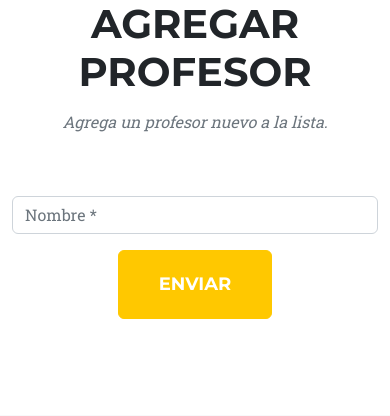
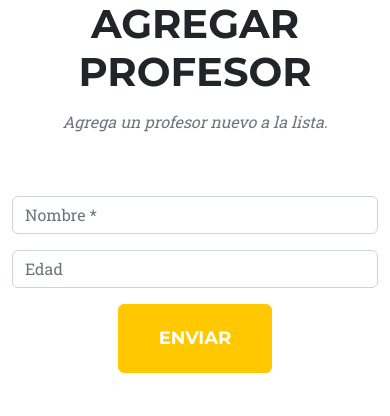
Before and after one commit to DiegoDrutman08/MiProyecto, a Django app: page / in a window 390 px wide. Shown: the part 1778-2194 px from the top of the page. Run offline with Django 5.2, Linux system fonts and the light colour scheme; some libraries are stand-ins or nearby versions.

Commit message:
changes: profesor

```diff
--- a/project/Clase/models.py
+++ b/project/Clase/models.py
@@ -14,6 +14,7 @@ class Estudiante(models.Model):
 
 class Profesor(models.Model):
     nombre = models.CharField(max_length=100)
+    edad = models.IntegerField(default=0)
 
     def __str__(self):
         return self.nombre
--- a/project/Clase/views.py
+++ b/project/Clase/views.py
@@ -23,7 +23,9 @@ def agregar_estudiante(request):
 def agregar_profesor(request):
     if request.method == 'POST':
         nombre_profesor = request.POST.get('profesor')
+        edad_profesor = request.POST.get('edad')
         Profesor.objects.create(nombre=nombre_profesor)
+        Profesor.objects.create(edad=edad_profesor)
         return redirect('core:home')
     else:
         return render(request, 'core/base.html')
--- a/project/core/templates/core/index.html
+++ b/project/core/templates/core/index.html
@@ -101,9 +101,15 @@
                 <form id="add-profesor-form" action="{% url 'Clase:agregar_profesor' %}" method="POST">
                     {% csrf_token %}
                     <div class="row">
-                        <div class="col-md-12">
+                        <div class="col-md-6">
                             <div class="form-group">
-                                <input class="form-control" id="profesor" name="profesor" type="text" placeholder="Nombre *" required="required" data-validation-required-message="Please enter your name." />
+                                <input class="form-control" id="profesor" name="profesor" type="text" placeholder="Nombre *" required="required" data-validation-required-message="Por favor ingresa el nombre." />
+                                <p class="help-block text-danger"></p>
+                            </div>
+                        </div>
+                        <div class="col-md-6">
+                            <div class="form-group">
+                                <input class="form-control" id="edad" name="edad" type="number" placeholder="Edad" />
                                 <p class="help-block text-danger"></p>
                             </div>
                         </div>
```
Also changed, not shown: project/Clase/migrations/0002_profesor_edad.py (added), project/db.sqlite3.
